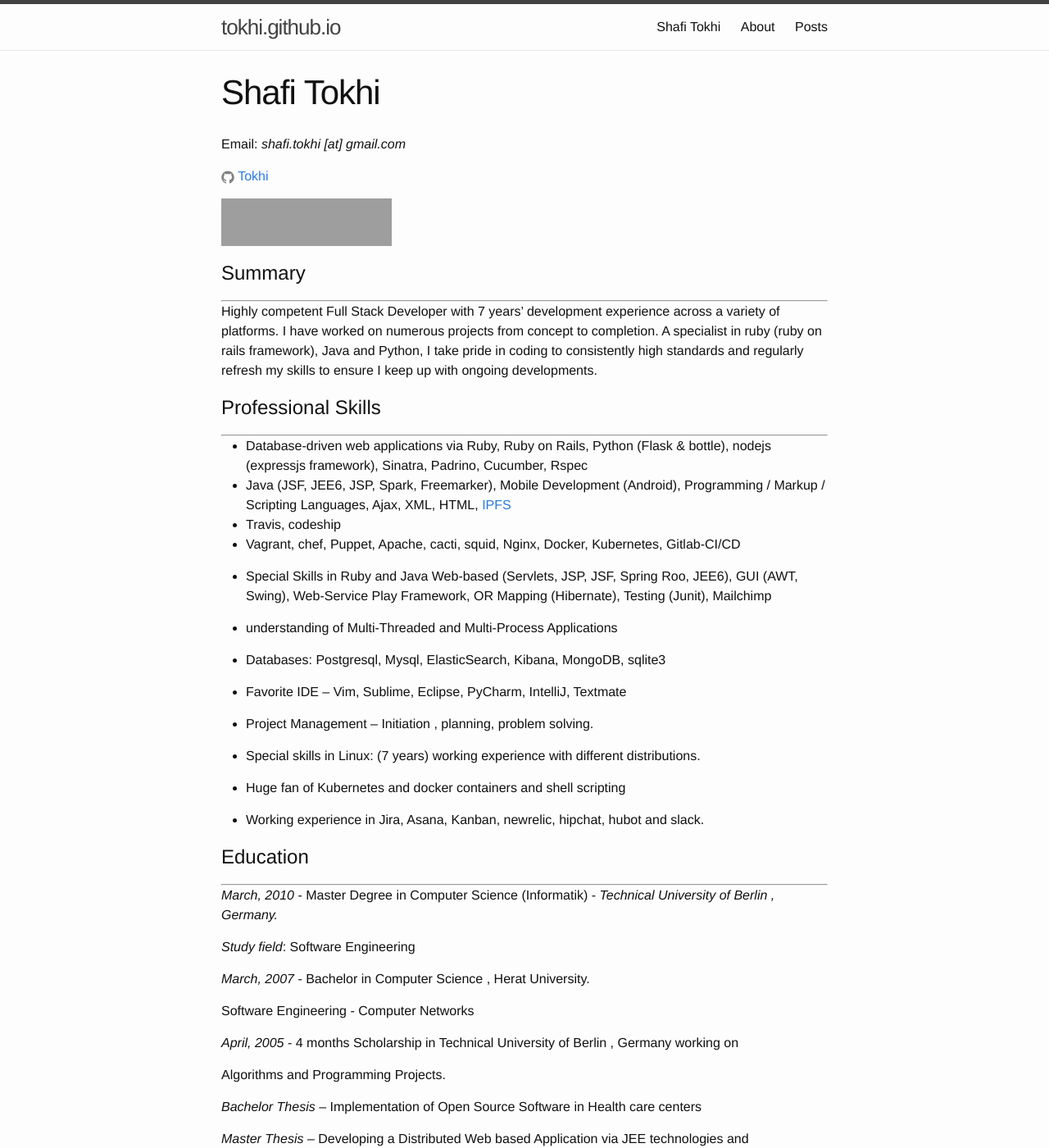
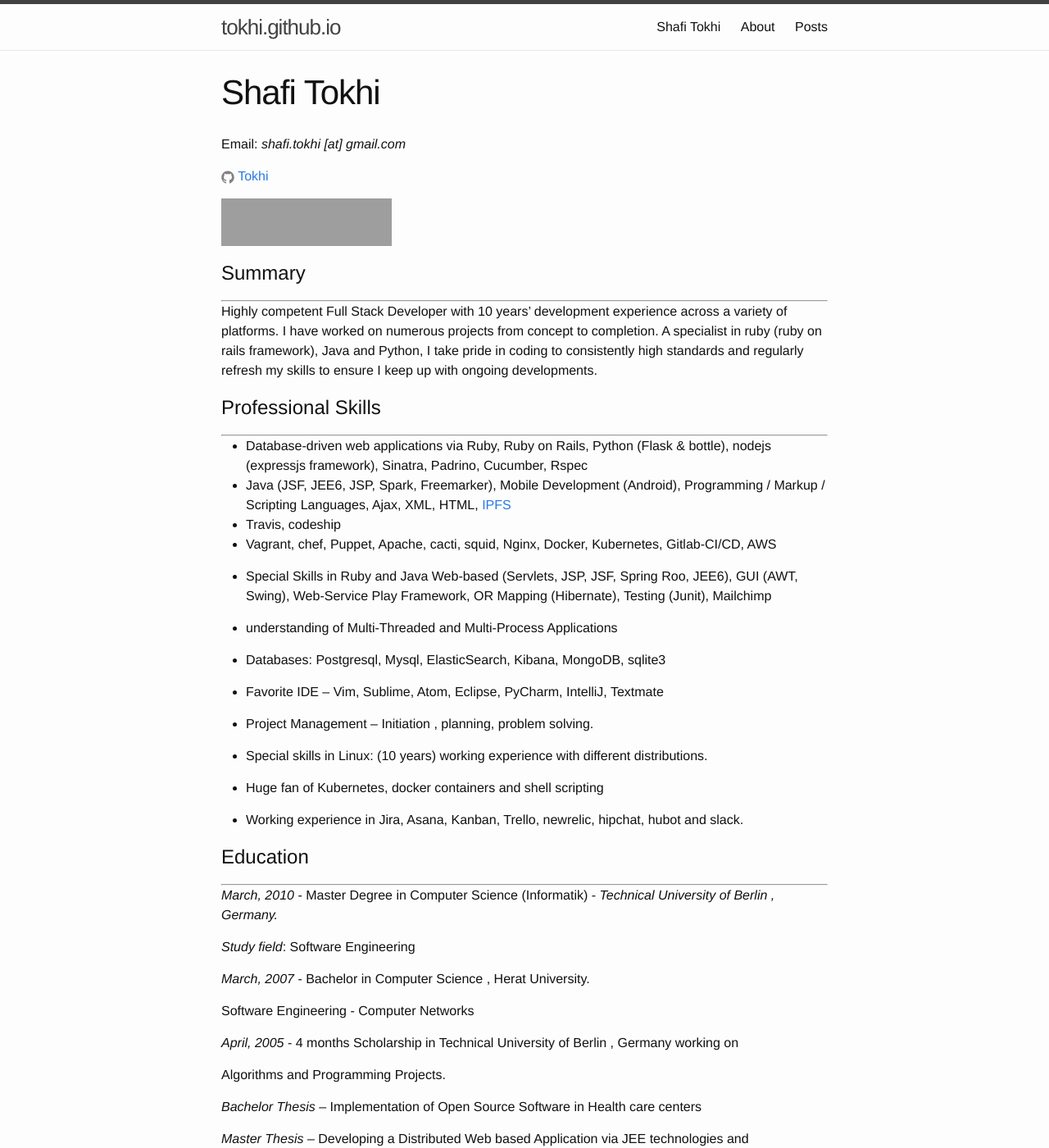
Before and after one commit to tokhi/tokhi.github.io, a Jekyll site: the page built from 2014-10-16-resume.markdown, in a window 1280 px wide and 1400 px high. Shown: the whole window at 82% size. Built offline with Jekyll 4.4.1, drawn with Linux system fonts in a browser that asks for light colours; nearby versions of some CDN libraries; grey boxes are pictures that could not be loaded.

Commit message:
Update 2014-10-16-resume.markdown

```diff
--- a/2014-10-16-resume.markdown
+++ b/2014-10-16-resume.markdown
@@ -23,7 +23,7 @@ Email: <em>shafi.tokhi [at] gmail.com</em>
 # Summary
 
 <hr>
-Highly competent Full Stack Developer with 7 years’ development experience across a variety of platforms. I have worked on numerous projects from concept to completion. A specialist in ruby (ruby on rails framework), Java and Python, I take pride in coding to consistently high standards and regularly refresh my skills to ensure I keep up with ongoing developments.
+Highly competent Full Stack Developer with 10 years’ development experience across a variety of platforms. I have worked on numerous projects from concept to completion. A specialist in ruby (ruby on rails framework), Java and Python, I take pride in coding to consistently high standards and regularly refresh my skills to ensure I keep up with ongoing developments.
 <br>
 
 
@@ -34,7 +34,7 @@ Highly competent Full Stack Developer with 7 years’ development experience acr
 * Database-driven web applications via Ruby, Ruby on Rails, Python (Flask & bottle), nodejs (expressjs framework), Sinatra, Padrino, Cucumber, Rspec
 * Java (JSF, JEE6, JSP, Spark, Freemarker), Mobile Development (Android), Programming / Markup / Scripting Languages, Ajax, XML, HTML, <a href="https://ipfs.io/ipfs/QmNhFJjGcMPqpuYfxL62VVB9528NXqDNMFXiqN5bgFYiZ1/its-time-for-the-permanent-web.html">IPFS</a>
 * Travis, codeship
-* Vagrant, chef, Puppet, Apache, cacti, squid, Nginx, Docker, Kubernetes, Gitlab-CI/CD
+* Vagrant, chef, Puppet, Apache, cacti, squid, Nginx, Docker, Kubernetes, Gitlab-CI/CD, AWS
 
 * Special Skills in Ruby and Java  Web-based (Servlets, JSP, JSF, Spring Roo, JEE6), GUI (AWT, Swing), Web-Service Play Framework, OR Mapping (Hibernate), Testing (Junit), Mailchimp
 
@@ -42,15 +42,15 @@ Highly competent Full Stack Developer with 7 years’ development experience acr
 
 * Databases: Postgresql, Mysql, ElasticSearch, Kibana, MongoDB, sqlite3
 
-* Favorite IDE – Vim, Sublime, Eclipse, PyCharm, IntelliJ, Textmate
+* Favorite IDE – Vim, Sublime, Atom, Eclipse, PyCharm, IntelliJ, Textmate
 
 * Project Management – Initiation , planning, problem solving.
 
-* Special skills in Linux: (7 years) working experience with different distributions.
+* Special skills in Linux: (10 years) working experience with different distributions.
 
-* Huge fan of Kubernetes and docker containers and shell scripting
+* Huge fan of Kubernetes, docker containers and shell scripting
 
-* Working experience in Jira, Asana, Kanban, newrelic, hipchat, hubot and slack.
+* Working experience in Jira, Asana, Kanban, Trello, newrelic, hipchat, hubot and slack.
 
 
 # Education
```
Also changed, not shown: other parts of 2014-10-16-resume.markdown (+0 -1 lines).
